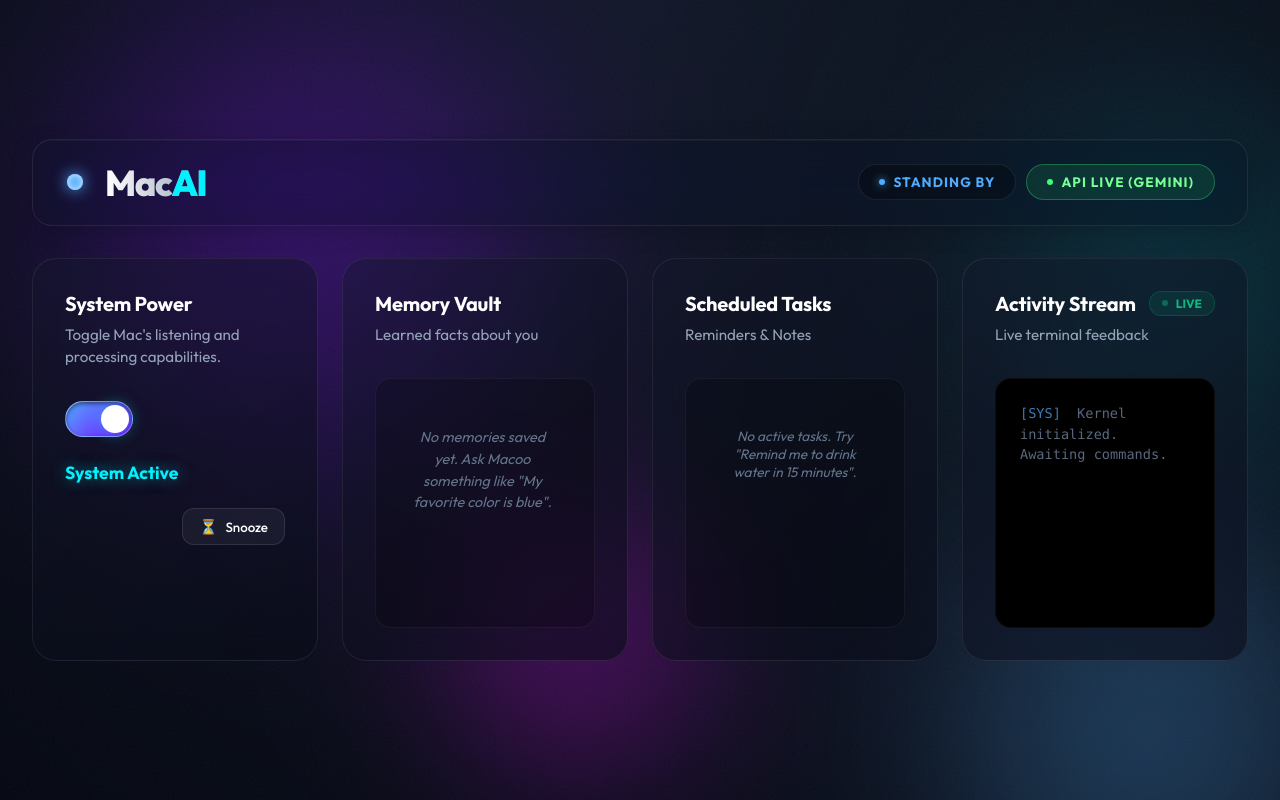
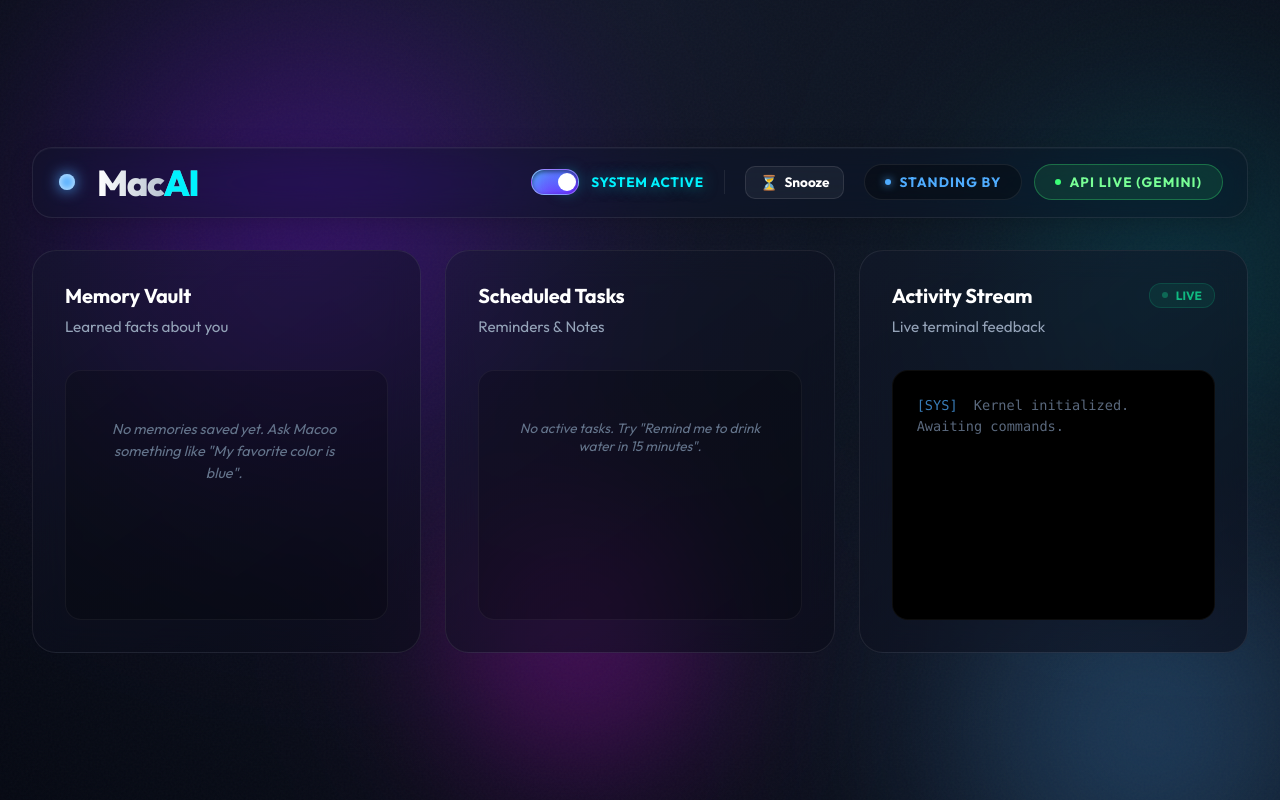
Before and after one commit to nerajlal/mac-the_system-assistant, a Flask app: template templates/index.html in a window 1280 px wide. Run offline with Flask 3, Linux system fonts and the light colour scheme; the template is opened without the code that fills it, so the values that code supplies are empty.

Commit message:
header on off

```diff
--- a/app.py
+++ b/app.py
@@ -35,8 +35,12 @@ def toggle_status():
         # Clear logs on manual toggle to keep it fresh
         assistant_state["last_heard"] = ""
         assistant_state["last_spoken"] = ""
-    return jsonify(assistant_state)
-
+@app.route("/api/snooze", methods=["POST"])
+def snooze_system():
+    """Temporarily disables the assistant for 5 minutes."""
+    assistant_state["is_active"] = False
+    assistant_state["last_heard"] = "SNOOZE_ENGAGED"
+    assistant_state["last_spoken"] = "SNOOZE_ENGAGED"
     return jsonify({"status": "snoozed", "duration_minutes": 5})
 
 @app.route("/api/memories", methods=["GET"])
@@ -64,8 +68,8 @@ def complete_task(task_id):
     return jsonify({"status": "success", "completed": task_id})
 
 def run_server():
-    # Run the web server quietly on port 5050
-    app.run(host="0.0.0.0", port=5050, debug=False, use_reloader=False)
+    # Run the web server quietly on port 5050 with reloader enabled
+    app.run(host="0.0.0.0", port=5050, debug=True, use_reloader=False)
 
 if __name__ == "__main__":
     run_server()
--- a/static/app.js
+++ b/static/app.js
@@ -95,6 +95,14 @@ document.addEventListener('DOMContentLoaded', () => {
                 snoozeTimer = null;
                 snoozeBtn.classList.remove('active');
                 snoozeText.textContent = "Snooze";
+
+                // Automatically re-enable system
+                fetch('/api/toggle', {
+                    method: 'POST',
+                    headers: { 'Content-Type': 'application/json' },
+                    body: JSON.stringify({ is_active: true })
+                }).then(res => res.json()).then(data => updateUI(data));
+
                 addLog("Snooze expired. System returning to stand-by.", "system");
             } else {
                 updateSnoozeUI(remaining);
--- a/static/style.css
+++ b/static/style.css
@@ -132,16 +132,16 @@ body.system-offline {
     background: rgba(255, 255, 255, 0.05);
     border: 1px solid rgba(255, 255, 255, 0.1);
     color: #fff;
-    padding: 8px 16px;
-    border-radius: 12px;
+    padding: 6px 14px;
+    border-radius: 10px;
     font-family: 'Outfit', sans-serif;
-    font-weight: 500;
+    font-weight: 600;
+    font-size: 0.85rem;
     cursor: pointer;
     display: flex;
     align-items: center;
-    gap: 8px;
+    gap: 6px;
     transition: all 0.3s ease;
-    margin-left: auto;
 }
 
 .snooze-btn:hover {
@@ -183,13 +183,37 @@ body.system-offline {
     backdrop-filter: blur(24px) saturate(150%);
     -webkit-backdrop-filter: blur(24px) saturate(150%);
     border-radius: 20px;
-    padding: 1.25rem 2rem;
+    padding: 0.75rem 1.5rem;
     display: flex;
     justify-content: space-between;
     align-items: center;
     box-shadow:
         0 4px 24px -1px rgba(0, 0, 0, 0.2),
         inset 0 1px 0 var(--glass-highlight);
+}
+
+.header-actions {
+    display: flex;
+    align-items: center;
+    gap: 1.25rem;
+}
+
+.power-control {
+    display: flex;
+    align-items: center;
+    gap: 0.75rem;
+}
+
+.status-group {
+    display: flex;
+    align-items: center;
+    gap: 0.75rem;
+}
+
+.divider {
+    width: 1px;
+    height: 24px;
+    background: var(--glass-border);
 }
 
 .brand {
@@ -325,7 +349,7 @@ body.system-offline {
 
 @media (min-width: 1024px) {
     .dashboard-grid {
-        grid-template-columns: repeat(4, 1fr);
+        grid-template-columns: repeat(3, 1fr);
     }
 }
 
@@ -388,8 +412,8 @@ body.system-offline {
 .premium-switch {
     position: relative;
     display: inline-block;
-    width: 68px;
-    height: 36px;
+    width: 48px;
+    height: 26px;
     flex-shrink: 0;
 }
 
@@ -408,8 +432,8 @@ body.system-offline {
 
 .slider-thumb {
     position: absolute;
-    height: 28px;
-    width: 28px;
+    height: 18px;
+    width: 18px;
     left: 3px;
     bottom: 3px;
     background-color: var(--text-muted);
@@ -424,15 +448,17 @@ input:checked + .slider {
 }
 
 input:checked + .slider .slider-thumb {
-    transform: translateX(32px);
+    transform: translateX(23px);
     background-color: #fff;
     box-shadow: 0 0 15px var(--accent-glow);
 }
 
 .power-text {
-    font-size: 1.1rem;
-    font-weight: 600;
-    transition: color 0.3s;
+    font-size: 0.85rem;
+    font-weight: 700;
+    text-transform: uppercase;
+    letter-spacing: 0.05em;
+    transition: all 0.3s;
 }
 
 .power-text.active {
--- a/templates/index.html
+++ b/templates/index.html
@@ -32,47 +32,40 @@
                 <h1>Mac<span class="accent">AI</span></h1>
             </div>
 
-            <div style="display: flex; gap: 10px; align-items: center;">
-                <div class="status-pill status-waiting" id="status-badge">
-                    <span class="pulse-dot"></span>
-                    <span class="status-text" id="status-text">Waiting</span>
+            <div class="header-actions">
+                <div class="power-control">
+                    <label class="premium-switch">
+                        <input type="checkbox" id="power-toggle" checked>
+                        <span class="slider">
+                            <span class="slider-thumb"></span>
+                        </span>
+                    </label>
+                    <span id="power-label" class="power-text active">System Active</span>
                 </div>
 
-                <div class="status-pill status-offline" id="api-status-badge" style="background: rgba(255, 60, 60, 0.1); border-color: rgba(255, 60, 60, 0.3);">
-                    <span class="pulse-dot" style="background: rgb(255, 60, 60);" id="api-pulse-dot"></span>
-                    <span class="status-text" id="api-status-text" style="color: rgb(255, 100, 100);">API Offline (Regex)</span>
+                <div class="divider"></div>
+
+                <button class="snooze-btn" id="snooze-btn" title="Snooze for 5 minutes">
+                    <span class="snooze-icon">⏳</span>
+                    <span id="snooze-text">Snooze</span>
+                </button>
+
+                <div class="status-group">
+                    <div class="status-pill status-waiting" id="status-badge">
+                        <span class="pulse-dot"></span>
+                        <span class="status-text" id="status-text">Waiting</span>
+                    </div>
+
+                    <div class="status-pill status-offline" id="api-status-badge">
+                        <span class="pulse-dot" id="api-pulse-dot"></span>
+                        <span class="status-text" id="api-status-text">API Offline (Regex)</span>
+                    </div>
                 </div>
             </div>
         </header>
 
         <!-- Main Dashboard -->
         <main class="dashboard-grid">
-
-            <!-- Power Control Card -->
-            <section class="glass-card settings-card group-hover-effect">
-                <div class="card-glow"></div>
-                <div class="card-header">
-                    <h2>System Power</h2>
-                    <p>Toggle Mac's listening and processing capabilities.</p>
-                </div>
-
-                <div class="toggle-wrapper">
-                    <label class="premium-switch">
-                        <input type="checkbox" id="power-toggle" checked>
-                        <span class="slider">
-                            <span class="slider-thumb"></span>
-                        </span>
-                    </label>
-                    <div class="state-label">
-                        <span id="power-label" class="power-text active">System Active</span>
-                    </div>
-
-                    <button class="snooze-btn" id="snooze-btn" title="Snooze for 5 minutes">
-                        <span class="snooze-icon">⏳</span>
-                        <span id="snooze-text">Snooze</span>
-                    </button>
-                </div>
-            </section>
 
             <!-- Memory Vault Card -->
             <section class="glass-card memory-card group-hover-effect">
```
